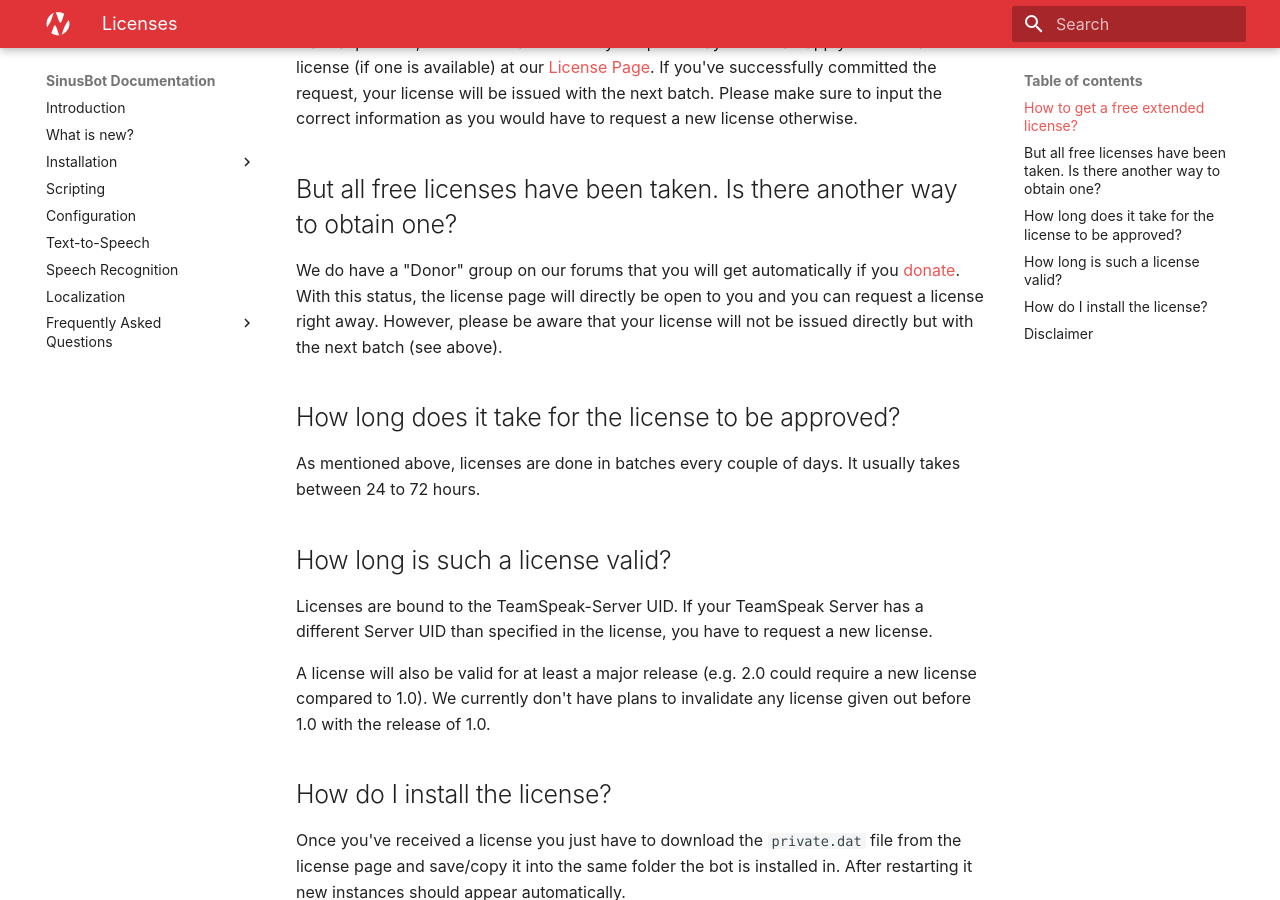
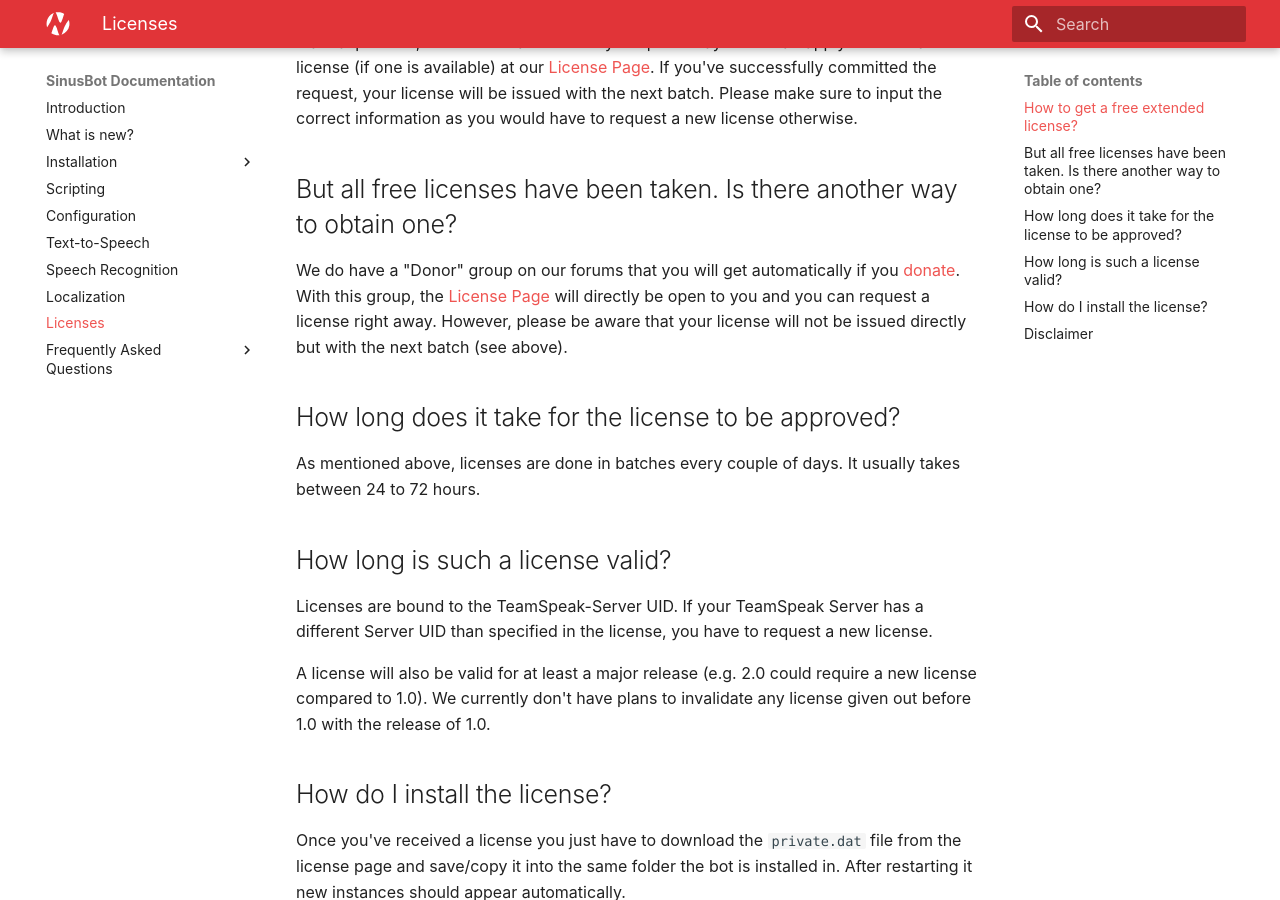
Before and after one commit to SinusBot/docs, an MkDocs documentation site: the page built from docs/licenses.md, in a window 1280 px wide and 900 px high, scrolled down 369 px. Built offline with MkDocs 1.6.1 and Material for MkDocs 9.7.7, drawn with Linux system fonts in a browser that asks for light colours.

Commit message:
added Licenses to nav

```diff
--- a/docs/licenses.md
+++ b/docs/licenses.md
@@ -8,7 +8,7 @@
 
 ## But all free licenses have been taken. Is there another way to obtain one?
 
-We do have a "Donor" group on our forums that you will get automatically if you [donate](https://forum.sinusbot.com/account/upgrades). With this status, the license page will directly be open to you and you can request a license right away. However, please be aware that your license will not be issued directly but with the next batch (see above).
+We do have a "Donor" group on our forums that you will get automatically if you [donate](https://forum.sinusbot.com/account/upgrades). With this group, the [License Page](https://forum.sinusbot.com/license) will directly be open to you and you can request a license right away. However, please be aware that your license will not be issued directly but with the next batch (see above).
 
 ## How long does it take for the license to be approved?
 
--- a/mkdocs.yml
+++ b/mkdocs.yml
@@ -42,6 +42,7 @@
   - 'Text-to-Speech': 'tts.md'
   - 'Speech Recognition': 'speechrecognition.md'
   - 'Localization': 'locales.md'
+  - 'Licenses': 'licenses.md'
   - 'Frequently Asked Questions':
     - 'General': 'faq/general.md'
     - 'Installation': 'faq/installation.md'
```
